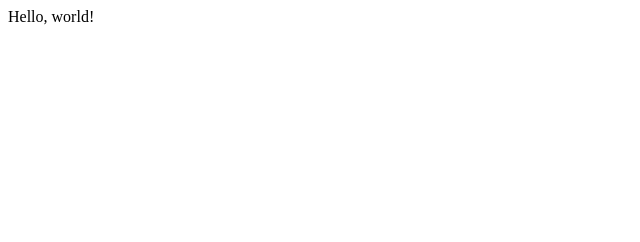
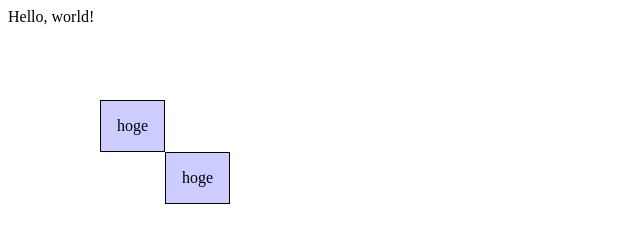
Before and after one commit to natootoki/sequence_diagram, a plain HTML site: page index.html in a window 1280 px wide. Shown: the whole page, without its empty margins (0-640 px from the left). Drawn offline with Linux system fonts and the light colour scheme.

Commit message:
box right bottom

```diff
--- a/index.html
+++ b/index.html
@@ -9,8 +9,75 @@
     <div>
         Hello, world!
     </div>
+    <div id="container"></div>
 </body>
 <script>
+    const container = document.getElementById("container");
+
+    let boxes = [];
+    let box_num = 0;
+
+    boxes.push({leftX:100, topY:100, rightX:300, bottomY:200, hoge:"hoge"});
+    // boxes.push({leftX:200, topY:200, rightX:500, bottomY:600, hoge:"fuga"});
+
+    function drawRectangle(boxObject) {
+        // 幅と高さを計算
+        const width = Math.abs(boxObject.rightX - boxObject.leftX);
+        const height = Math.abs(boxObject.bottomY - boxObject.topY);
+
+        // div要素を作成してスタイルを設定
+        const rectangle = document.createElement('div');
+        rectangle.style.position = 'absolute';
+        rectangle.style.left = `${boxObject.leftX}px`;
+        rectangle.style.top = `${boxObject.topY}px`;
+        // rectangle.style.width = `${width}px`;
+        // rectangle.style.height = `${height}px`;
+        rectangle.style.border = '1px solid black'; // 枠線を設定
+        rectangle.style.backgroundColor = 'rgba(0, 0, 255, 0.2)'; // 四角形の背景色（透明度を持たせています）
+
+        rectangle.style.padding = "16px";
+        rectangle.textContent = "hoge";
+        rectangle.setAttribute("draggable", "true");
+        rectangle.id = "box" + box_num;
+
+        // ページに追加
+        container.appendChild(rectangle);
+    }
+
+    function containerReset() {
+        container.textContent = "";
+    }
+
+    function getBottomRightPosition(element) {
+        const rect = element.getBoundingClientRect();
+        return {
+            x: rect.right,
+            y: rect.bottom
+        };
+    }
+
+    boxes.forEach(function(value){
+        // console.log(value);
+        drawRectangle(value);
+        box_num++;
+    });
+    // containerReset();
+
+    // 使用例
+    const box0 = document.getElementById("box0");
+    const bottomRightPosition = getBottomRightPosition(box0);
+    console.log(`右下の座標: x=${bottomRightPosition.x}, y=${bottomRightPosition.y}`);
+
+    boxes.push({leftX:bottomRightPosition.x, topY:bottomRightPosition.y, rightX:500, bottomY:600, hoge:"piyo"});
+
+    containerReset();
+
+    boxes.forEach(function(value){
+        // console.log(value);
+        drawRectangle(value);
+        box_num++;
+    });
+
     function hoge() {
         console.log("hoge");
     }
@@ -18,5 +85,6 @@
     for (let i = 0; i<10; i++){
         hoge();
     }
+
 </script>
 </html>
```
